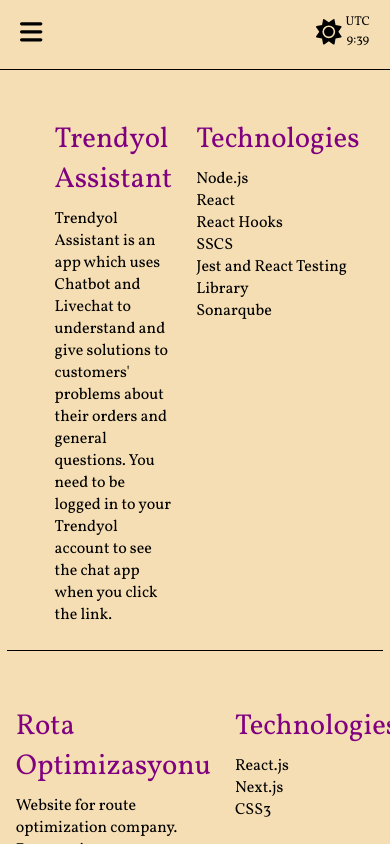
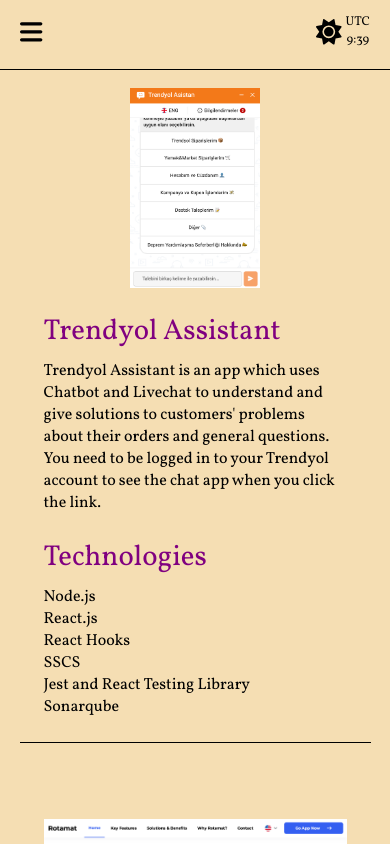
Before and after one commit to onuriltan/onuriltan.com, a Next.js app: page /work in a window 390 px wide. Shown: the top 844 px of the page. Built offline with nearby package versions, Linux system fonts and the light colour scheme.

Commit message:
refactor: work mobile responsiveness

```diff
--- a/src/config/index.ts
+++ b/src/config/index.ts
@@ -20,7 +20,7 @@
         "Trendyol Assistant is an app which uses Chatbot and Livechat to understand and give solutions to customers' problems about their orders and general questions. You need to be logged in to your Trendyol account to see the chat app when you click the link.",
       technologies: [
         "Node.js",
-        "React",
+        "React.js",
         "React Hooks",
         "SSCS",
         "Jest and React Testing Library",
--- a/src/pages/index.module.css
+++ b/src/pages/index.module.css
@@ -51,7 +51,7 @@
   font-size: 1rem;
 }
 
-@media only screen and (max-width: 600px) {
+@media only screen and (max-width: 768px) and (min-width: 0px) {
   .main {
     padding: 2rem;
   }
--- a/src/pages/work/index.module.css
+++ b/src/pages/work/index.module.css
@@ -12,6 +12,7 @@
 .container {
   display: grid;
   grid-template-columns: 1fr 2fr 1fr;
+  align-items: start;
   grid-gap: 24px;
   margin-bottom: 2rem;
   padding: 24px;
@@ -19,9 +20,21 @@
   transition: background-color 0.3s ease;
 }
 
+.left {
+  display: flex;
+  justify-content: center;
+  align-items: flex-end;
+  flex-direction: column;
+  text-align: end;
+}
+
+.image_container {
+  width: 100%;
+  height: 200px;
+}
 .image {
-  width: 100%;
-  height: unset;
+  width: auto;
+  height: 100%;
 }
 
 .title {
@@ -29,3 +42,24 @@
   color: rgb(var(--foreground-color-secondary));
   margin-bottom: 8px;
 }
+
+@media only screen and (max-width: 768px) and (min-width: 0px) {
+  .main {
+    padding: 0rem;
+    width: 90%;
+    margin: 0 auto;
+    margin-top: 4rem;
+  }
+  .container {
+    grid-template-columns: 1fr;
+  }
+  .image {
+    width: 100%;
+    height: 100%;
+    object-fit: contain;
+  }
+  .left {
+    align-items: flex-start;
+    text-align: start;
+  }
+}
--- a/src/pages/work/index.tsx
+++ b/src/pages/work/index.tsx
@@ -15,16 +15,18 @@
               target="_blank"
               rel="noreferrer"
             >
+              <div className={styles.image_container}>
                 <Image
                   src={item.image}
                   alt={item.title}
                   className={styles.image}
                 />
+              </div>
               <div>
                 <p className={styles.title}>{item.title}</p>
                 <p>{item.description}</p>
               </div>
-              <div>
+              <div className={styles.left}>
                 <p className={styles.title}>Technologies</p>
                 <ul className={styles.list}>
                   {item.technologies.map((item) => {
@@ -44,16 +46,18 @@
               target="_blank"
               rel="noreferrer"
             >
+              <div className={styles.image_container}>
                 <Image
                   src={item.image}
                   alt={item.title}
                   className={styles.image}
                 />
+              </div>
               <div>
                 <p className={styles.title}>{item.title}</p>
                 <p>{item.description}</p>
               </div>
-              <div>
+              <div className={styles.left}>
                 <p className={styles.title}>Technologies</p>
                 <ul className={styles.list}>
                   {item.technologies.map((item) => {
```
Lines whose indentation alone changed are shown as unchanged.
